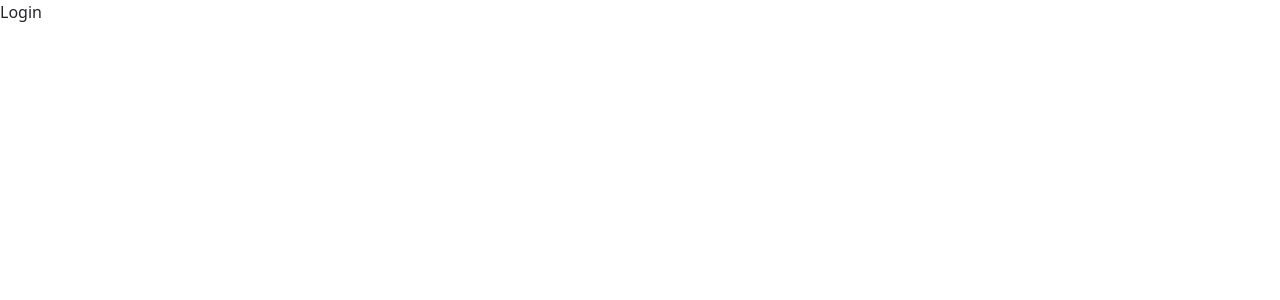
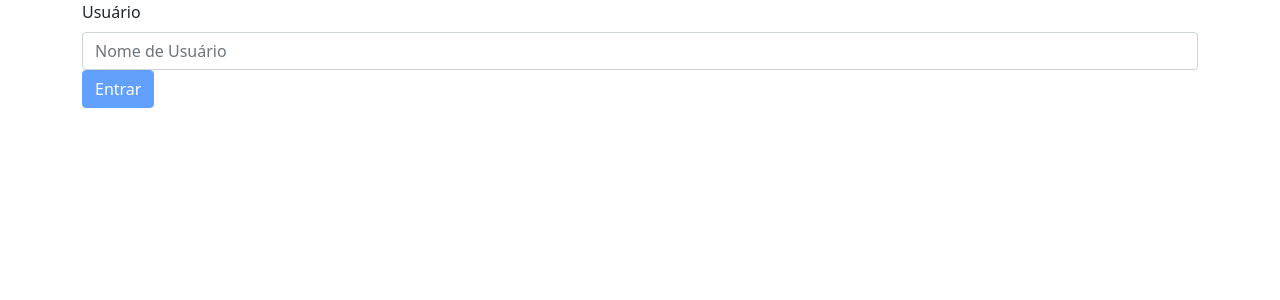
Before and after one commit to thiago-ximenes/trybetunes, a React (Create React App) app: page / in a window 1280 px wide. Shown: the top 300 px of the page. Built offline with nearby package versions, Linux system fonts and the light colour scheme.

Commit message:
🚧 work in progress: create login button logic and redirect to search page.

```diff
--- a/package.json
+++ b/package.json
@@ -12,6 +12,8 @@
     "react-bootstrap": "^2.0.2",
     "react-dom": "^17.0.2",
     "react-helmet": "^6.1.0",
+    "react-loader-spinner": "^4.0.0",
+    "react-loading": "^2.0.3",
     "react-router-dom": "^5.2.0",
     "react-scripts": "4.0.3",
     "web-vitals": "^1.1.2"
--- a/src/components/Login.jsx
+++ b/src/components/Login.jsx
@@ -1,10 +1,78 @@
 import React, { Component } from 'react';
+import { Form, Button, Container } from 'react-bootstrap';
+import ReactLoading from 'react-loading';
+import { Redirect } from 'react-router-dom';
+import { createUser } from '../services/userAPI';
 
 class Login extends Component {
+  constructor() {
+    super();
+    this.state = {
+      isDisabled: true,
+      input: '',
+      isLoading: false,
+      redirect: false,
+    };
+  }
+
+  handleChange = ({ target }) => {
+    this.setState({ isDisabled: true });
+    const THREE = 3;
+    const { value } = target;
+    this.setState({ input: value });
+    if (value.length >= THREE) this.setState({ isDisabled: false });
+  }
+
+  handleClickLogin = async (event) => {
+    this.setState({ isLoading: true });
+    event.preventDefault();
+    const { input } = this.state;
+    await createUser({ name: input });
+    this.setState({ redirect: true });
+  }
+
   render() {
+    const { isDisabled, input, isLoading, redirect } = this.state;
+    const { handleChange, handleClickLogin } = this;
     return (
       <div data-testid="page-login">
-        Login
+        <Container>
+          {
+            redirect && <Redirect
+              to={ { pathname: '/search',
+              } }
+            />
+          }
+          {
+            !isLoading
+              ? (
+                <Form>
+                  <Form.Group>
+                    <Form.Label>Usuário</Form.Label>
+                    <Form.Control
+                      value={ input }
+                      onChange={ handleChange }
+                      data-testid="login-name-input"
+                      placeholder="Nome de Usuário"
+                    />
+                    <Button
+                      onClick={ handleClickLogin }
+                      disabled={ isDisabled }
+                      data-testid="login-submit-button"
+                    >
+                      Entrar
+                    </Button>
+                  </Form.Group>
+                </Form>
+              )
+              : (
+                <>
+                  <ReactLoading type="spokes" color="blue" height="20%" width="20%" />
+                  <p>Carregando...</p>
+                </>
+              )
+          }
+        </Container>
       </div>
     );
   }
```
Also changed, not shown: 1 other file (tests, documents, lock files or other folders).
